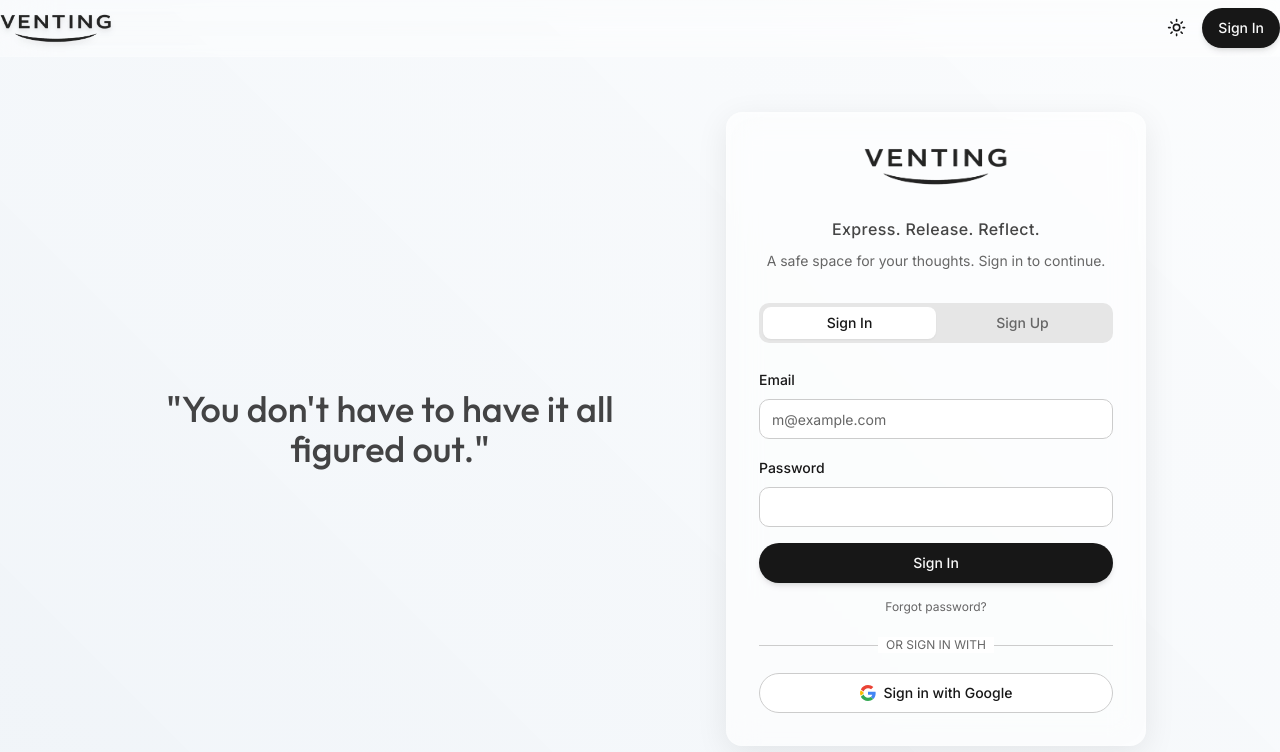
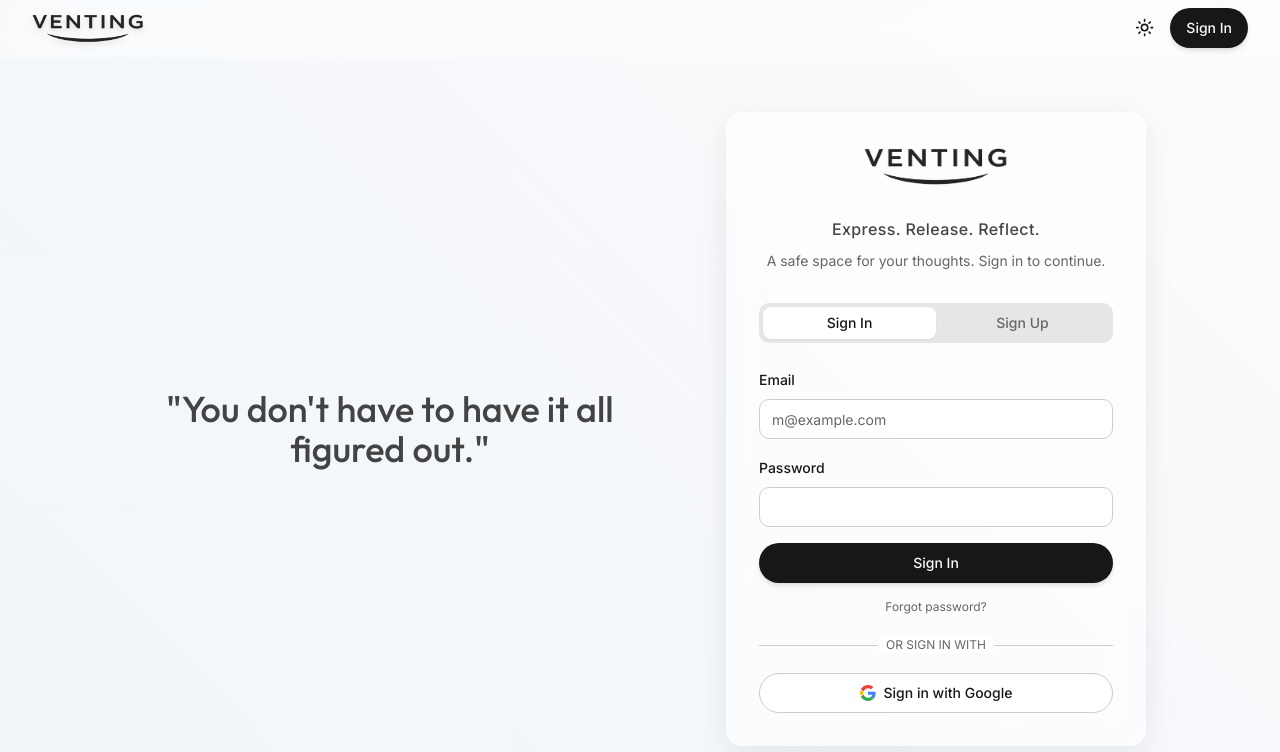
Before and after one commit to Abhyuday-Sharma/venting, a Next.js app: page /login in a window 1280 px wide. Shown: the top 752 px of the page. Built offline with nearby package versions, Linux system fonts and the light colour scheme; no server answers.

Commit message:
Fix header padding

```diff
--- a/src/components/layout/header.tsx
+++ b/src/components/layout/header.tsx
@@ -50,7 +50,7 @@
 
   return (
     <header className="sticky top-0 z-50 w-full border-b bg-background/40 backdrop-blur-xl border-white/10 dark:border-white/5 supports-[backdrop-filter]:bg-background/40">
-      <div className="container flex h-14 items-center">
+      <div className="container mx-auto flex h-14 items-center px-4 md:px-8">
         <div className="flex items-center">
           <Link href="/feed" className="mr-6 flex items-center space-x-2">
             <Logo />
```
